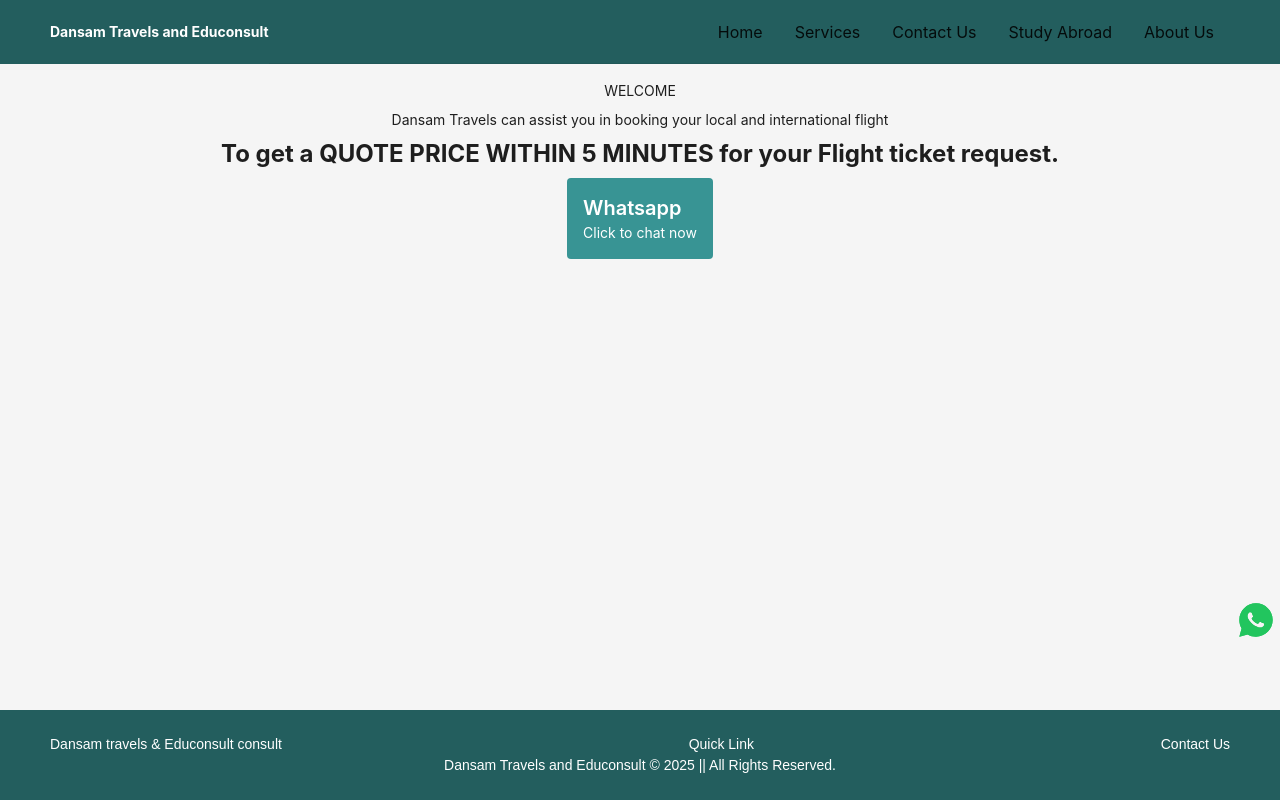
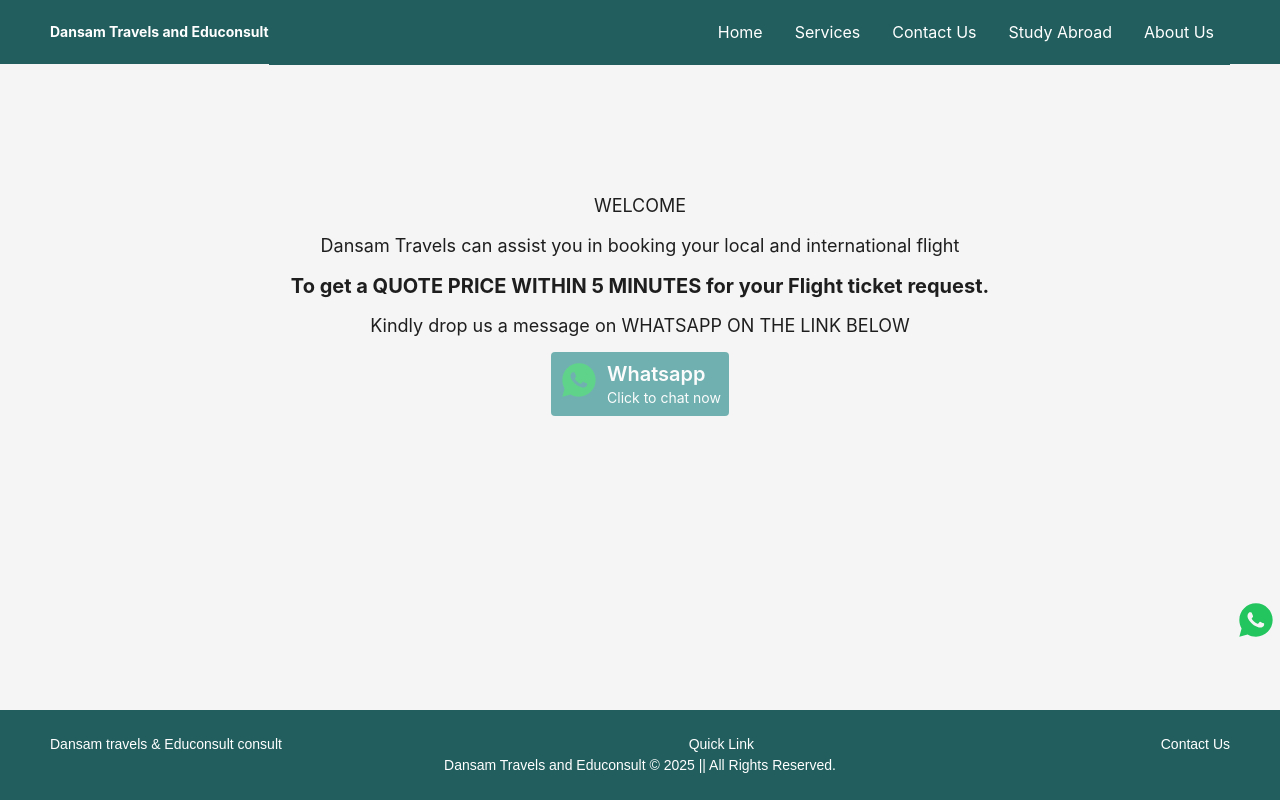
Before and after one commit to Ayobami593/dansam-travels, a Next.js app: page /services/flight-booking in a window 1280 px wide. Built offline with nearby package versions, Linux system fonts and the light colour scheme; a web font is replaced by a local one.

Commit message:
changed navbar color and complete flight booking area

```diff
--- a/package.json
+++ b/package.json
@@ -7,7 +7,7 @@
     "build": "next build",
     "start": "next start",
     "lint": "next lint",
-    "deploy": "vite build && cd ./dist && mv index.html 200.html && surge ./ http://dansam-travels.surge.sh"
+    "deploy": "vite build && cd ./dist && mv index.html 200.html && surge ./ https://dansam-travels.surge.sh"
   },
   "dependencies": {
     "antd": "^5.23.1",
--- a/src/app/about-us/page.tsx
+++ b/src/app/about-us/page.tsx
@@ -1,9 +1,9 @@
-import Layout from "@/components/Layout";
+import AppLayout from "@/components/Layout";
 import Image from "next/image";
 
 const Aboutus = () => {
   return (
-    <Layout>
+    <AppLayout>
       <div className="font-suse md:text-lg text-base space-y-4">
         <p className="text-center test-sm md:text-base">
           <strong>Dansam Travels</strong> is a dedicated educational travel
@@ -85,7 +85,7 @@
           </div>
         </div>
       </div>
-    </Layout>
+    </AppLayout>
   );
 };
 
--- a/src/app/contact-us/page.tsx
+++ b/src/app/contact-us/page.tsx
@@ -1,13 +1,13 @@
 import React from "react";
-import Layout from "@/components/Layout";
 import Image from "next/image";
 import { CgMailOpen } from "react-icons/cg";
 import { email, faqs, phoneNumber } from "@/utils";
 import FaqComponent from "@/components/Faqs";
+import AppLayout from "@/components/Layout";
 
 const Contactus = () => {
   return (
-    <Layout>
+    <AppLayout>
       <div className="flex flex-col py-4 md:py-12 md:flex-row gap-4 md:gap-8">
         <div className="flex-1 space-y-3">
           <img src="/studyAbroad.png" alt="" className="h-[21rem] w-full" />
@@ -52,7 +52,7 @@
         </div>
       </div>
       <FaqComponent faqs={faqs} />
-    </Layout>
+    </AppLayout>
   );
 };
 
--- a/src/app/globals.css
+++ b/src/app/globals.css
@@ -30,3 +30,36 @@
     color: #429a98;
   }
 }
+
+.ant-menu-horizontal > .ant-menu-item {
+  color: white !important;
+  background-color: transparent !important;
+  border-bottom: 2px solid transparent !important;
+  transition: color 0.3s, background-color 0.3s, border-bottom 0.3s;
+}
+
+.ant-menu-horizontal > .ant-menu-item:hover {
+  color: #a8dadc !important;
+  border-bottom: none !important;
+}
+
+.ant-menu-horizontal .ant-menu-submenu-title {
+  color: white !important;
+  transition: color 0.3s;
+}
+
+.ant-menu-horizontal > .ant-menu-submenu-title:hover {
+  color: #a8dadc !important;
+  border-bottom: none !important;
+}
+
+.ant-menu-submenu .ant-menu-item {
+  color: #429a98 !important;
+  background-color: white !important;
+  transition: color 0.3s, background-color 0.3s;
+}
+
+.ant-menu-submenu .ant-menu-item:hover {
+  color: #235e5e !important;
+  background-color: #f0f0f0 !important;
+}
--- a/src/app/services/approved-visas/page.tsx
+++ b/src/app/services/approved-visas/page.tsx
@@ -1,7 +1,12 @@
+import AppLayout from "@/components/Layout";
 import React from "react";
 
 const ApprovedVisas = () => {
-  return <div>page</div>;
+  return (
+    <AppLayout>
+      <div>page</div>
+    </AppLayout>
+  );
 };
 
 export default ApprovedVisas;
--- a/src/app/services/flight-booking/page.tsx
+++ b/src/app/services/flight-booking/page.tsx
@@ -1,40 +1,40 @@
+import AppLayout from "@/components/Layout";
 import React from "react";
-import Layout from "../../../components/Layout";
 import { RiWhatsappFill } from "react-icons/ri";
 
 const FlightBooking = () => {
   return (
-    <Layout>
-      <div className="flex justify-center">
-        <div className="text-center space-y-2">
+    <AppLayout>
+      <div className="flex justify-center items-center py-32 md:py-28">
+        <div className="text-center space-y-3 md:text-lg">
           <p>WELCOME</p>
           <p>
             Dansam Travels can assist you in booking your local and
             international flight
           </p>
-          <p className="md:font-bold font-medium text-lg md:text-2xl">
+          <p className="md:font-bold font-medium text-sm md:text-xl">
             To get a QUOTE PRICE WITHIN 5 MINUTES for your Flight ticket
             request.
+          </p>
+          <p className="text-xs md:text-lg">
+            Kindly drop us a message on WHATSAPP ON THE LINK BELOW
           </p>
           <a
             href="https://api.whatsapp.com/send?phone=+79950833328&&text=Welcome%20to%20Dansam%20travels%20and%Educonsult!%20How%20can%20we%20help%20you?"
             target="_blank"
-            className="inline-flex gap-2 rounded bg-[#389494] p-4"
+            className="inline-flex gap-2 rounded bg-[#389494] opacity-70 p-2"
           >
-            <RiWhatsappFill
-              size={40}
-              className="text-green-500 fixed bottom-40 right-1"
-            />
+            <RiWhatsappFill size={40} className="text-green-500" />
             <div className="text-white text-start">
               <p className="text-lg font-medium md:text-xl md:font-semibold">
                 Whatsapp
               </p>
-              <p>Click to chat now</p>
+              <p className="text-xs md:text-sm">Click to chat now</p>
             </div>
           </a>
         </div>
       </div>
-    </Layout>
+    </AppLayout>
   );
 };
 
--- a/src/app/services/visa-assistance/page.tsx
+++ b/src/app/services/visa-assistance/page.tsx
@@ -1,7 +1,12 @@
+import AppLayout from "@/components/Layout";
 import React from "react";
 
 const VisaServices = () => {
-  return <div>page</div>;
+  return (
+    <AppLayout>
+      <div>page</div>
+    </AppLayout>
+  );
 };
 
 export default VisaServices;
--- a/src/app/studydestinations/study-in-russia/page.tsx
+++ b/src/app/studydestinations/study-in-russia/page.tsx
@@ -1,13 +1,13 @@
 "use client";
 
 import React from "react";
-import Layout from "@/components/Layout";
+import AppLayout from "@/components/Layout";
 
 const StudyInRussia = () => {
   return (
-    <Layout>
+    <AppLayout>
       <div>page</div>
-    </Layout>
+    </AppLayout>
   );
 };
 
--- a/src/components/Layout.tsx
+++ b/src/components/Layout.tsx
@@ -69,13 +69,13 @@
 const AppLayout = ({ children }: { children: ReactNode }) => {
   const [drawerVisible, setDrawerVisible] = useState(false);
   const color = "#235e5e";
-  const menuTextColor = "white";
+  const menuTextColor = "#ffffff";
   return (
     <Layout>
       <div className="flex flex-col min-h-screen">
         <Header
           className="sticky top-0 z-10 w-full flex items-center"
-          style={{ backgroundColor: color }}
+          style={{ backgroundColor: color, color: menuTextColor }}
         >
           <div className="flex justify-between items-center w-full">
             <Link href="/">
@@ -93,8 +93,8 @@
               mode="horizontal"
               style={{
                 backgroundColor: color,
-                color: menuTextColor,
                 fontSize: "1rem",
+                borderBottom: "none",
               }}
               items={items}
               className="hidden md:flex flex-1 justify-end text-white"
```
